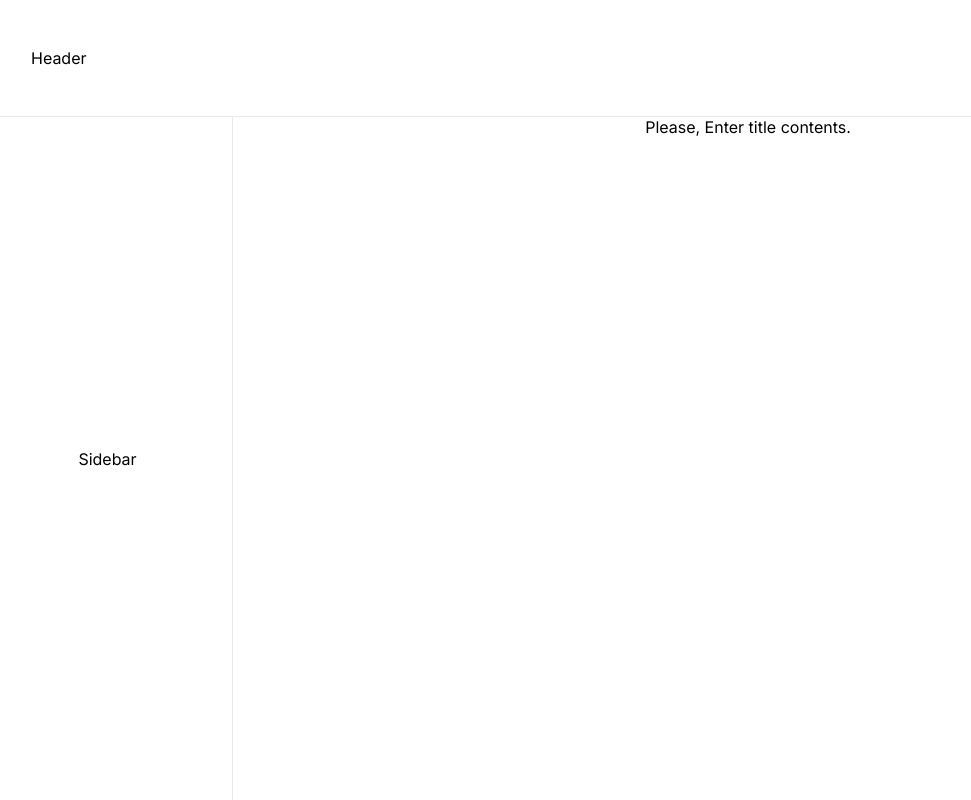
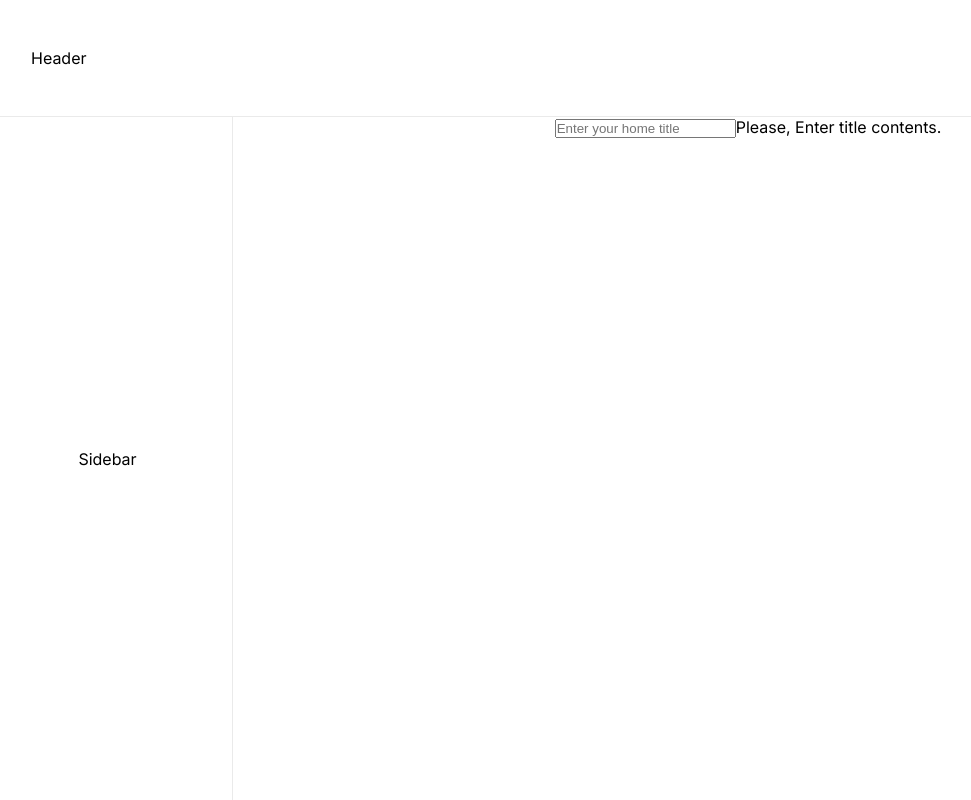
Before and after one commit to VVSOGI/next13, a Next.js app: page /home in a window 1280 px wide. Shown: the whole page, without its empty margins (17-988 px from the left). Built offline with nearby package versions, Linux system fonts and the light colour scheme.

Commit message:
Add test

```diff
--- a/package.json
+++ b/package.json
@@ -6,7 +6,9 @@
         "dev": "next dev",
         "build": "next build",
         "start": "next start",
-    "lint": "next lint"
+        "lint": "next lint",
+        "test": "jest --watch",
+        "test:ci": "jest --ci"
     },
     "dependencies": {
         "@types/node": "20.3.3",
--- a/src/app/home/layout.tsx
+++ b/src/app/home/layout.tsx
@@ -2,7 +2,7 @@ import React from 'react'
 import Home from './page'
 import { MainLayout } from '@/layout'
 
-export default async function layout() {
+export default function layout() {
     return (
         <MainLayout>
             <Home />
--- a/src/app/home/page.tsx
+++ b/src/app/home/page.tsx
@@ -1,10 +1,17 @@
-import React from 'react'
+'use client'
+import React, { useState } from 'react'
 import { Title } from '@/components'
 
-export default async function Home() {
+interface Props {
+    title?: string
+}
+
+export default function Home(props: Props) {
+    const { title } = props
+
     return (
         <div style={{ display: 'flex', justifyContent: 'center', alignItems: 'center', flexDirection: 'row' }}>
-            <Title />
+            <Title title={title} />
         </div>
     )
 }
--- a/src/components/Title.tsx
+++ b/src/components/Title.tsx
@@ -1,9 +1,16 @@
-import React from 'react'
+import React, { useState } from 'react'
 
 interface Props {
     title?: string
 }
 
 export function Title({ title = 'Please, Enter title contents.' }: Props) {
-    return <div>{title}</div>
+    const [homeTitle, setHomeTitle] = useState(title)
+
+    return (
+        <div>
+            <input placeholder="Enter your home title" type="text" onChange={(e) => setHomeTitle(e.target.value)} />
+            {homeTitle}
+        </div>
+    )
 }
--- a/tsconfig.json
+++ b/tsconfig.json
@@ -23,6 +23,6 @@
             "@/*": ["./src/*"]
         }
     },
-  "include": ["next-env.d.ts", "**/*.ts", "**/*.tsx", ".next/types/**/*.ts"],
+    "include": ["next-env.d.ts", "**/*.ts", "**/*.tsx", ".next/types/**/*.ts", "src/app/home/__test__/setup.js"],
     "exclude": ["node_modules"]
 }
```
Also changed, not shown: jest.config.mjs (added, +18 -0 lines), 2 other files (tests, documents, lock files or other folders). Lines whose indentation alone changed are shown as unchanged.
